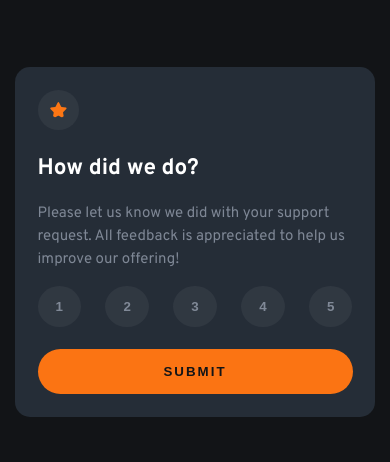
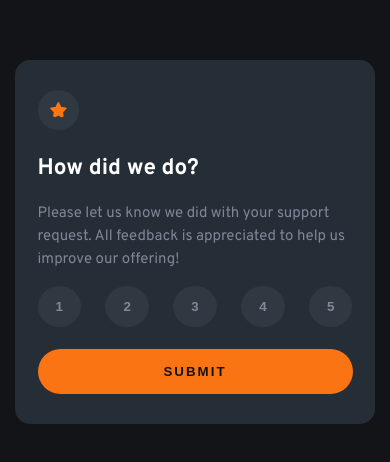
Before and after one commit to Gbw699/interactive-rating-component-frontend-mentor, an Angular app: page / in a window 390 px wide. Shown: the part 180-642 px from the top of the page. Built offline with nearby package versions, Linux system fonts and the light colour scheme.

Commit message:
FEAT add mixins for responsive design and text styling

```diff
--- a/src/styles/_mixins.scss
+++ b/src/styles/_mixins.scss
@@ -1,6 +1,25 @@
+$Mobile: 375px;
+$Desktop: 1440px;
+
+$Orange: hsl(25, 97%, 53%);
+
+$White: hsl(0, 0%, 100%);
+$LightGrey: hsl(217, 12%, 63%);
+$DarkBlue: hsl(213, 19%, 18%);
+$VeryDarkBlue: hsl(216, 12%, 8%);
+
 @mixin container {
-  background-color: hsl(213, 19%, 18%);
+  background-color: $DarkBlue;
   margin: 1rem;
-  padding: 1.5rem;
+  padding: 2rem 1.5rem;
   border-radius: 15px;
 }
+
+@mixin title {
+  color: $White;
+}
+
+@mixin text {
+  color: rgba($color: $LightGrey, $alpha: 0.8);
+  line-height: 23px;
+}
```
